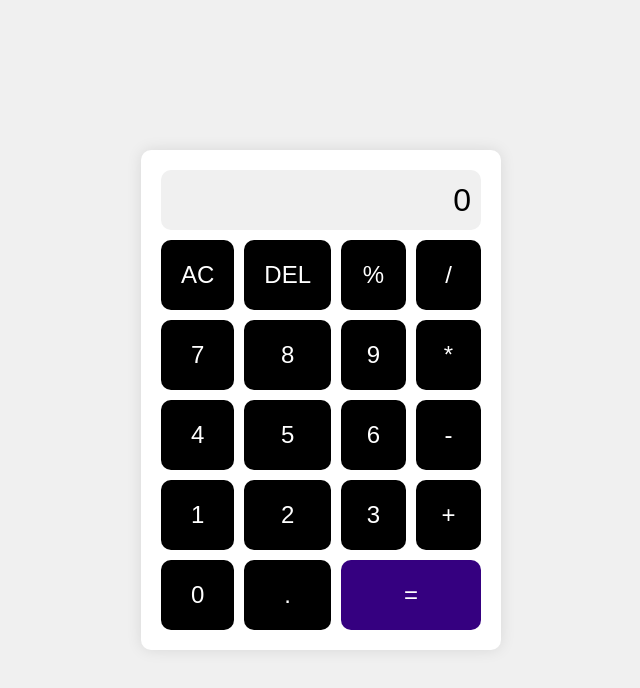
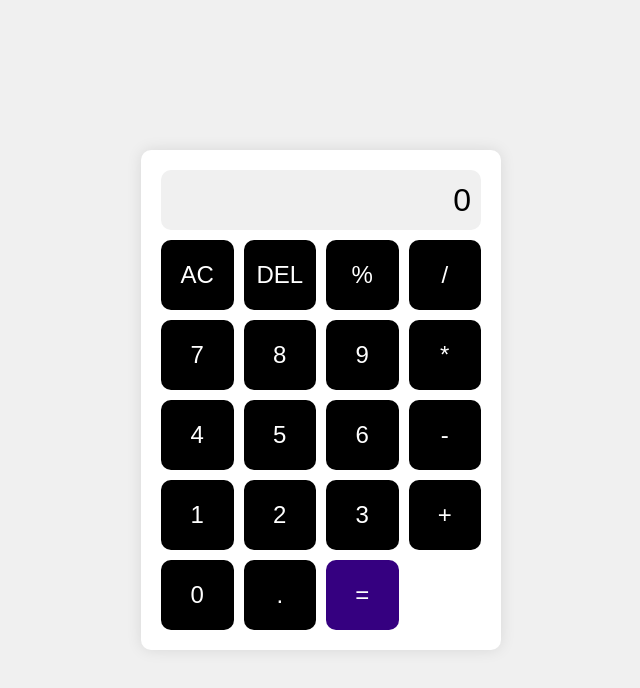
Before and after one commit to prodforma/calculator, a plain HTML site: page index.html in a window 1280 px wide. Shown: the whole page, without its empty margins (319-959 px from the left). Drawn offline with Linux system fonts and the light colour scheme.

Commit message:
Update style.css

```diff
--- a/style.css
+++ b/style.css
@@ -7,6 +7,7 @@ body {
     align-items: center;
     height: 100vh;
     margin: 0;
+    overflow: hidden; /* Запрещает прокрутку страницы */
 }
 
 /* Стили для калькулятора */
@@ -38,7 +39,8 @@ body {
 /* Сетка для кнопок */
 .buttons {
     display: grid;
-    grid-template-columns: repeat(4, 1fr); /* Все кнопки равного размера */
+    grid-template-columns: repeat(4, 1fr); /* 4 равных колонки */
+    grid-template-rows: repeat(5, 1fr); /* 5 равных строк */
     gap: 10px;
 }
 
@@ -47,7 +49,6 @@ body {
     background-color: #000000; /* Черный фон кнопок */
     color: #ffffff; /* Белый текст на кнопках */
     border: none;
-    padding: 20px;
     font-size: 24px; /* Размер шрифта */
     border-radius: 10px; /* Чуть закругленные углы */
     cursor: pointer;
@@ -67,8 +68,6 @@ body {
 .equal {
     background-color: #350080; /* Фиолетовый фон кнопки "=" */
     color: #ffffff; /* Белый текст на кнопке "=" */
-    grid-column: span 2; /* Кнопка "=" занимает две колонки */
-    height: 70px; /* Высота кнопки */
 }
 
 .equal:hover {
```
